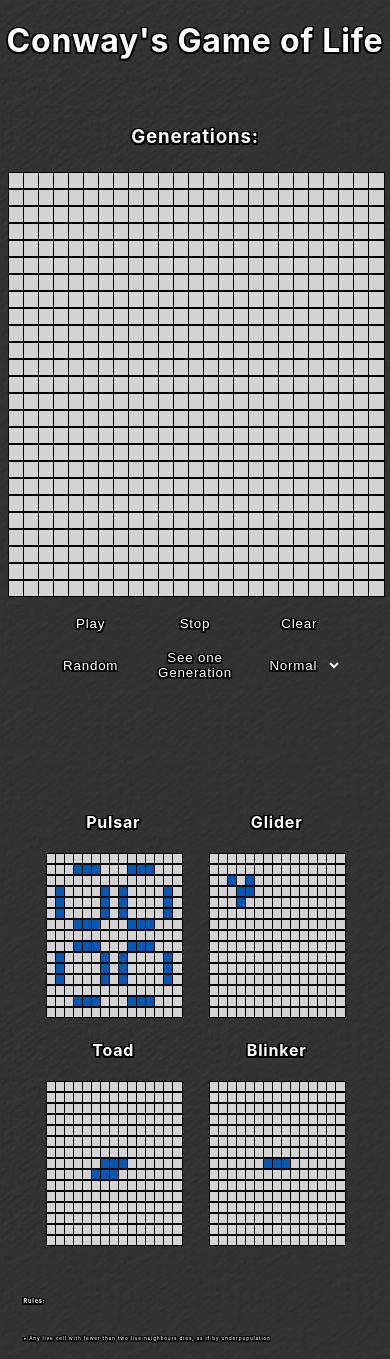
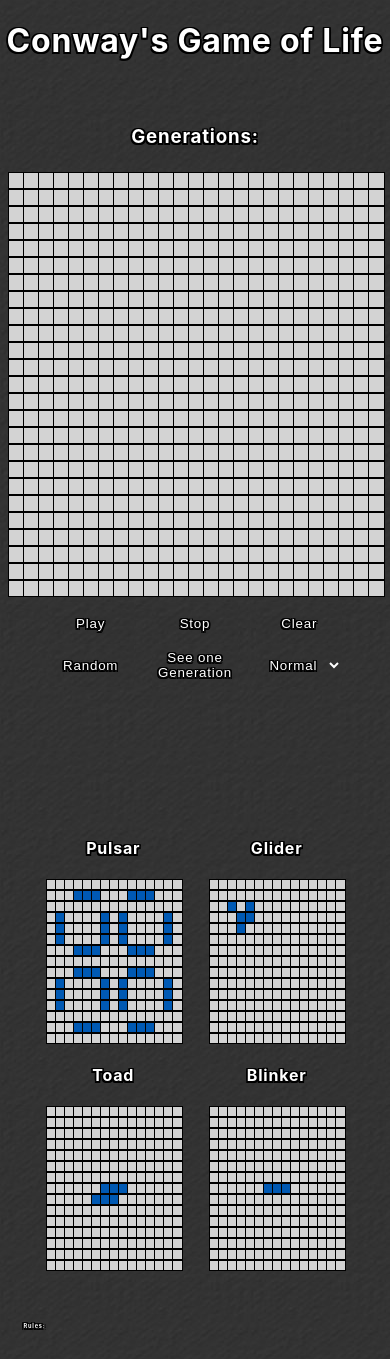
Before and after one commit to dylan17th/Conway_game_of_life, a React (Create React App) app in the folder game-of-life/: page / in a window 390 px wide. Shown: the top 1359 px of the page. Built offline with nearby package versions, Linux system fonts and the light colour scheme.

Commit message:
needed to

```diff
--- a/game-of-life/src/App.css
+++ b/game-of-life/src/App.css
@@ -290,6 +290,6 @@
     font-size: .3rem;
   }
   .presets-div{
-    margin-top: 7vh;
+    margin-top: 10vh;
   }
 }
```
